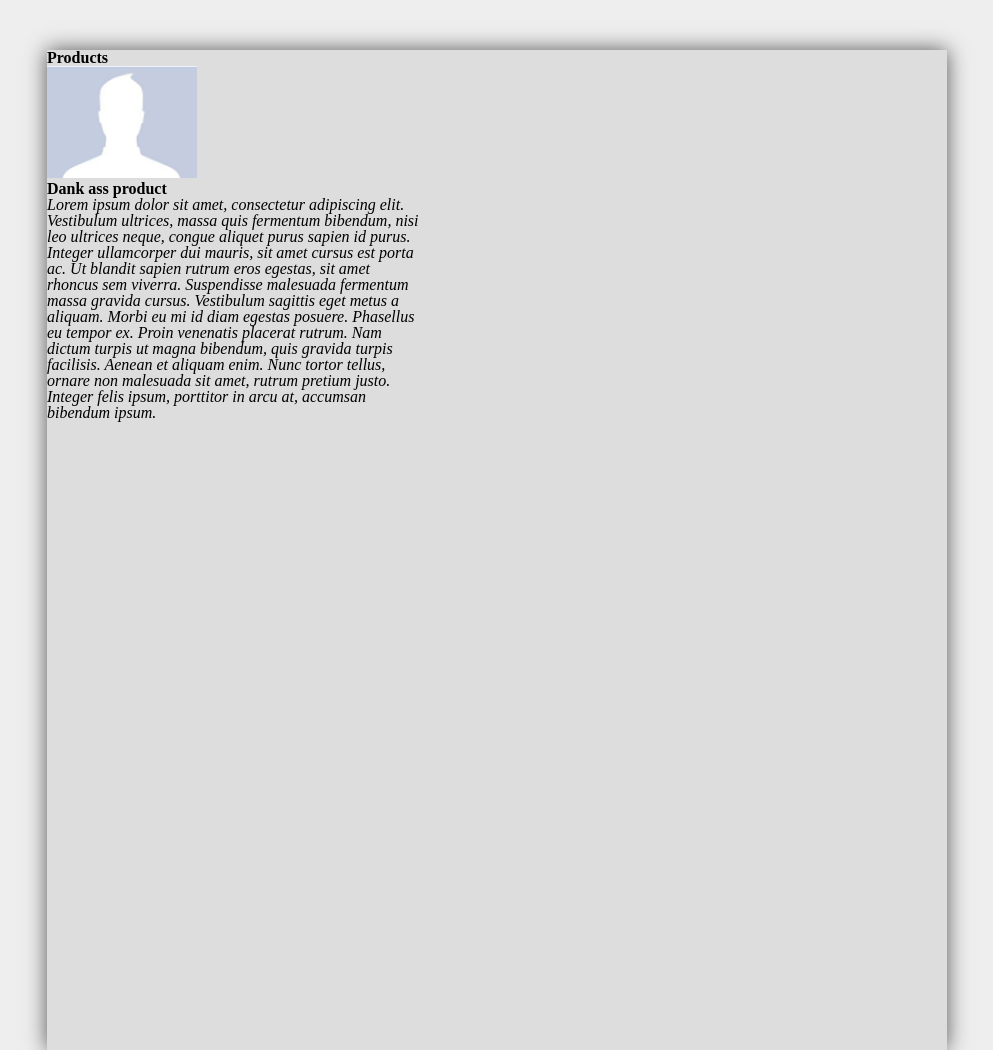
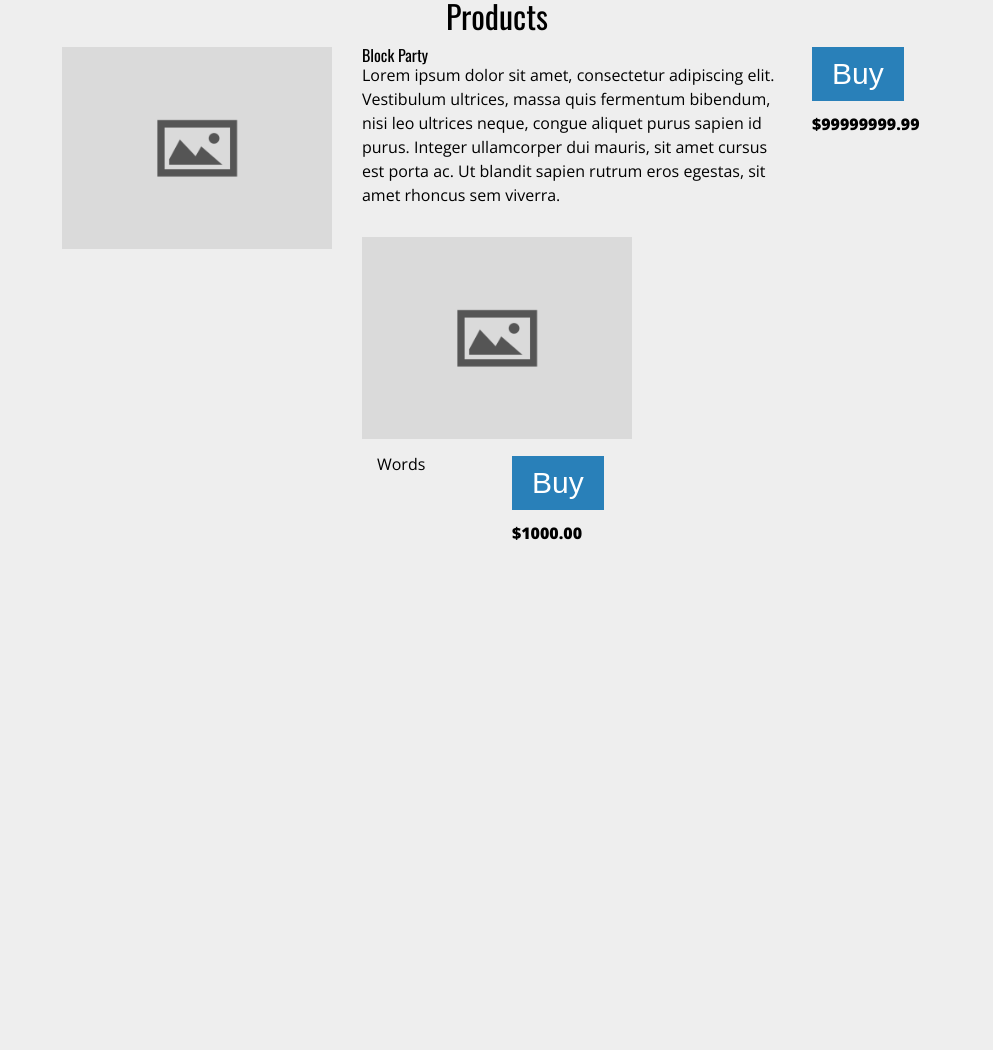
Before and after one commit to OAVE1516/oave1516.github.io, a PHP site: page /products/index.html in a window 1280 px wide. Shown: the whole page, without its empty margins (143-1136 px from the left). After the commit the page ends 540 px from the top, so only its background shows below. Run offline with PHP 8.4, Linux system fonts and the light colour scheme.

Commit message:
Layout for store page
Still needs to make each row clear the next

```diff
--- a/css/style.css
+++ b/css/style.css
@@ -52,9 +52,18 @@ table {
 	border-spacing: 0;
 }
 /* END CSS RESET */
+
 * {
     box-sizing: border-box;
 }
+
+.container{
+    margin-left: auto;
+    margin-right: auto;
+    max-width: 900px;
+    height: 1000px;
+}
+
 .col-1 {width: 8.33%;}
 .col-2 {width: 16.66%;}
 .col-3 {width: 25%;}
@@ -68,30 +77,36 @@ table {
 .col-11 {width: 91.66%;}
 .col-12 {width: 100%;}
 
-@media only screen and (max-width: 768px) {
-    [class*="col-"] {
-        width: 100%;
-    }
+[class*="col-"] {
+    float: left;
+    padding: 15px;
 }
-*{
+
+body{
+    background-color: #EEE;
     font-family: 'Open Sans', 'Helvetica', 'Arial', sans-serif;
 }
-h1 h2 h3 h4 h5 h6{
+
+p{
+    line-height: 150%;
+}
+
+h1, h2, h3, h4, h5, h6{
     font-family: 'Oswald', sans-serif;
+}
+
+h1{
+    font-size: 2em;
+    text-align: center;
+}
+
+h2{
+    font-size: 1em;
 }
 img{
     width: 100%;
 }
-body{
-    background-color: #EEE;
 
-    font-weight: 800;
-}
-
-p{
-    font-weight: 400;
-    font-style: italic;
-}
 #main{
     position: fixed;
     top: 50%;
@@ -111,12 +126,33 @@ p{
     color: #ecf0f1;
 }
 
-.container{
-    margin-top: 50px;
-    margin-left: auto;
-    margin-right: auto;
-    max-width: 900px;
-    height: 1000px;
-    background-color: #ddd;
-    box-shadow: 0 0 20px #555;
+button{
+    color: #ffffff;
+    font-size: 30px;
+    padding: 10px 20px 10px 20px;
+    text-decoration: none;
+    transition: background 0.25s;
+    border: 0;
 }
+
+#buy{
+    margin-bottom: 0.5em;
+    background: #2980b9;
+}
+
+#buy:hover{
+    background: #1f608c;
+}
+
+#price{
+    font-weight: bold;
+}
+@media only screen and (max-width: 768px) {
+    [class*="col-"] {
+        width: 100%;
+    }
+
+    button{
+        width: 100%;
+    }
+}
--- a/products/index.html
+++ b/products/index.html
@@ -8,10 +8,21 @@
 <body>
     <div class="container">
         <h1>Products</h1>
-        <div class="col-2"><img src="/img/profile.jpg"></div>
-        <div class="col-5">
-            <h1>Dank ass product</h1>
-            <p>Lorem ipsum dolor sit amet, consectetur adipiscing elit. Vestibulum ultrices, massa quis fermentum bibendum, nisi leo ultrices neque, congue aliquet purus sapien id purus. Integer ullamcorper dui mauris, sit amet cursus est porta ac. Ut blandit sapien rutrum eros egestas, sit amet rhoncus sem viverra. Suspendisse malesuada fermentum massa gravida cursus. Vestibulum sagittis eget metus a aliquam. Morbi eu mi id diam egestas posuere. Phasellus eu tempor ex. Proin venenatis placerat rutrum. Nam dictum turpis ut magna bibendum, quis gravida turpis facilisis. Aenean et aliquam enim. Nunc tortor tellus, ornare non malesuada sit amet, rutrum pretium justo. Integer felis ipsum, porttitor in arcu at, accumsan bibendum ipsum.</p>
+        <div class="col-4"><img src="/img/placeholder.png"></div>
+        <div class="col-6">
+            <h2>Block Party</h2>
+            <p>Lorem ipsum dolor sit amet, consectetur adipiscing elit. Vestibulum ultrices, massa quis fermentum bibendum, nisi leo ultrices neque, congue aliquet purus sapien id purus. Integer ullamcorper dui mauris, sit amet cursus est porta ac. Ut blandit sapien rutrum eros egestas, sit amet rhoncus sem viverra.</p>
+        </div>
+        <div class="col-2">
+            <a href="https://portal.veinternational.org/buybuttons/us021563/btn/block-party-9001/" target="_blank"><button id="buy">Buy</button></a>
+            <div id="price">$99999999.99</div>
+        </div>
+
+        <div class="col-4"><img src="/img/placeholder.png"</div>
+        <div class="col-6">Words</div>
+        <div class="col-2">
+            <a href="https://portal.veinternational.org/buybuttons/us021563/btn/logo-9002/" target="_blank"><button id="buy">Buy</button></a>
+            <div id="price">$1000.00</div>
         </div>
     </div>
 </body>
```
Also changed, not shown: img/placeholder.png (added).
